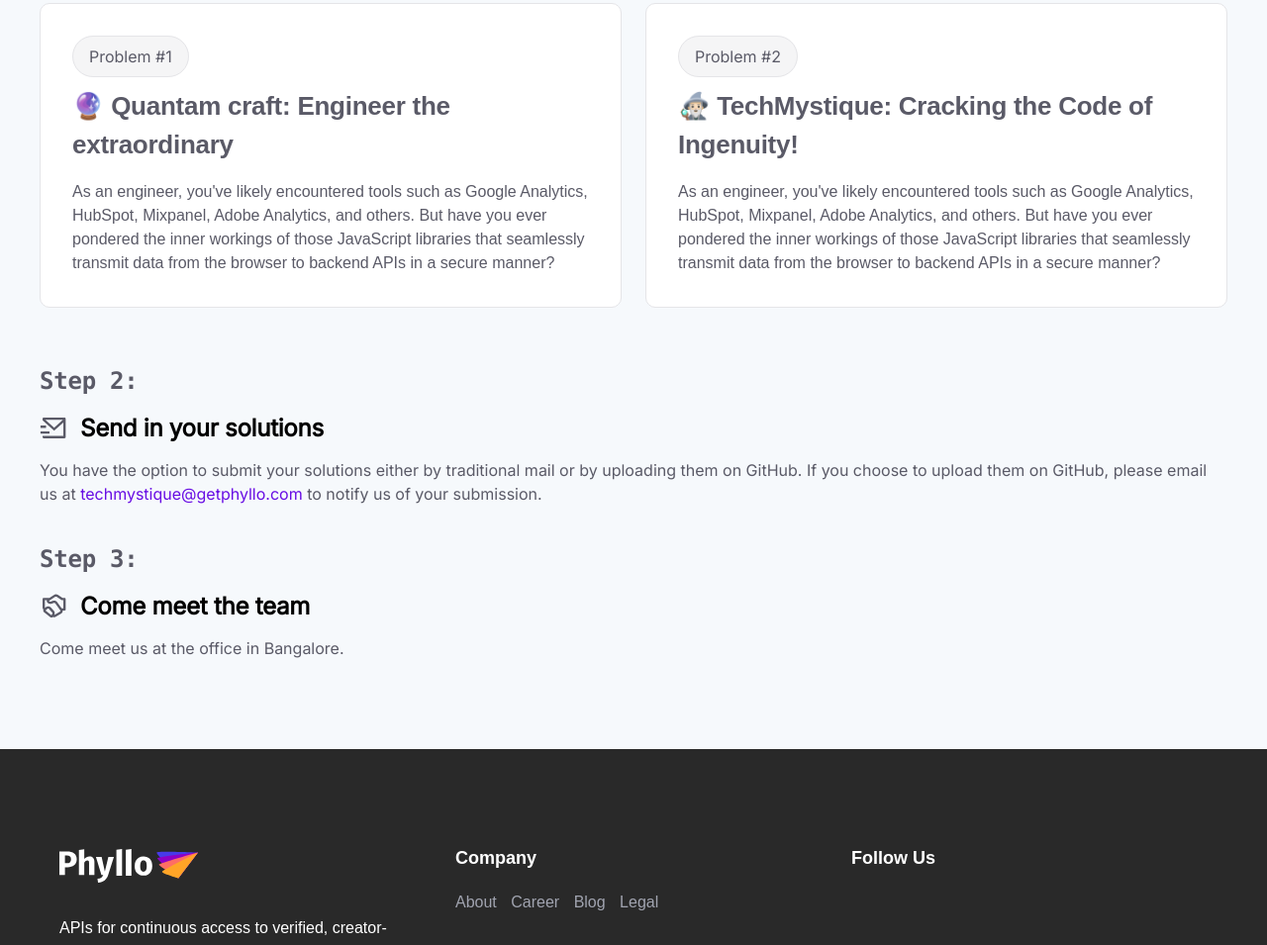
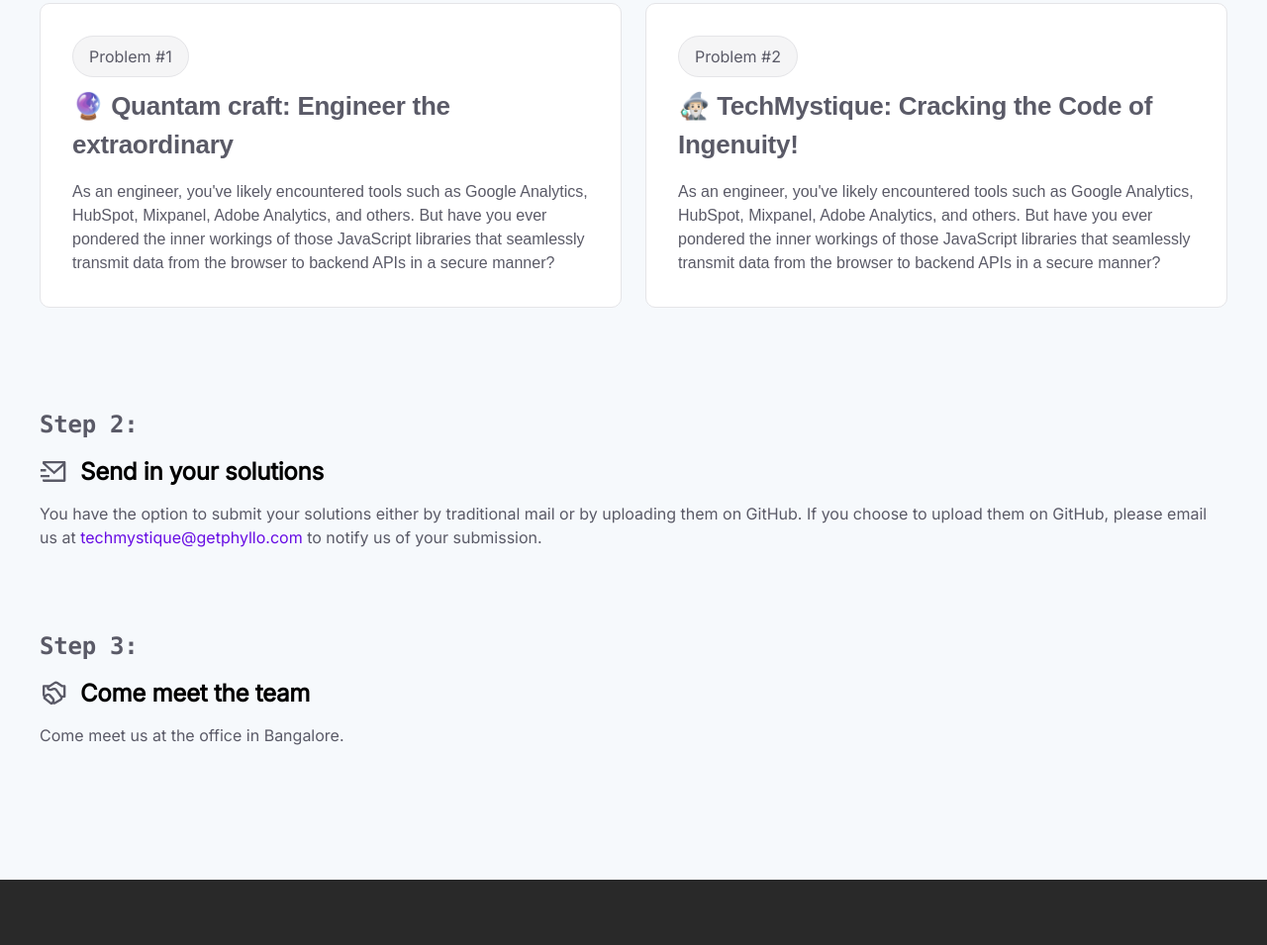
Before and after one commit to shahaab-m/githubpages-testing, a plain HTML site: page index.html in a window 1280 px wide. Shown: the part 921-1876 px from the top of the page at 99% size. Drawn offline with Linux system fonts and the light colour scheme.

Commit message:
Update margin bottom

```diff
--- a/styles.css
+++ b/styles.css
@@ -159,7 +159,7 @@
 }
 
 .step {
-    margin-bottom: 40px;
+    margin-bottom: 84px;
     text-align: left;
 }
 
```
